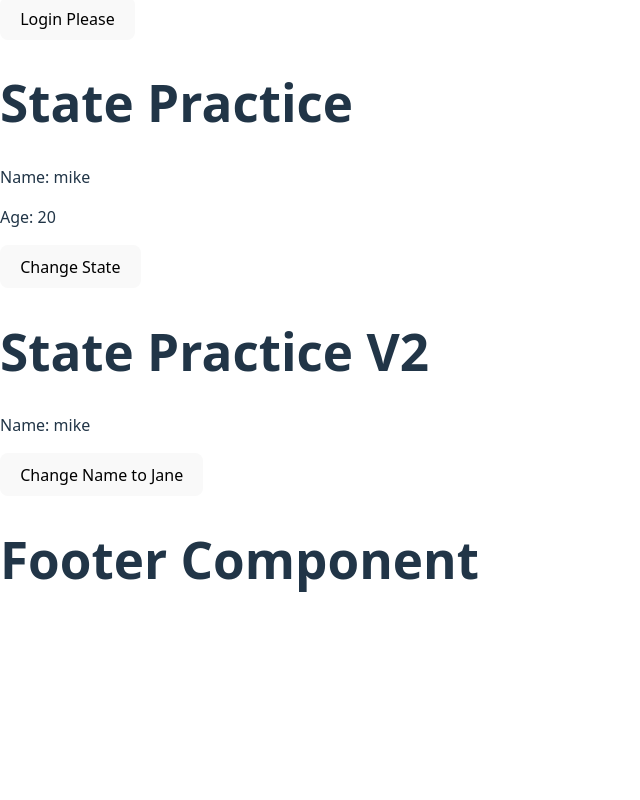
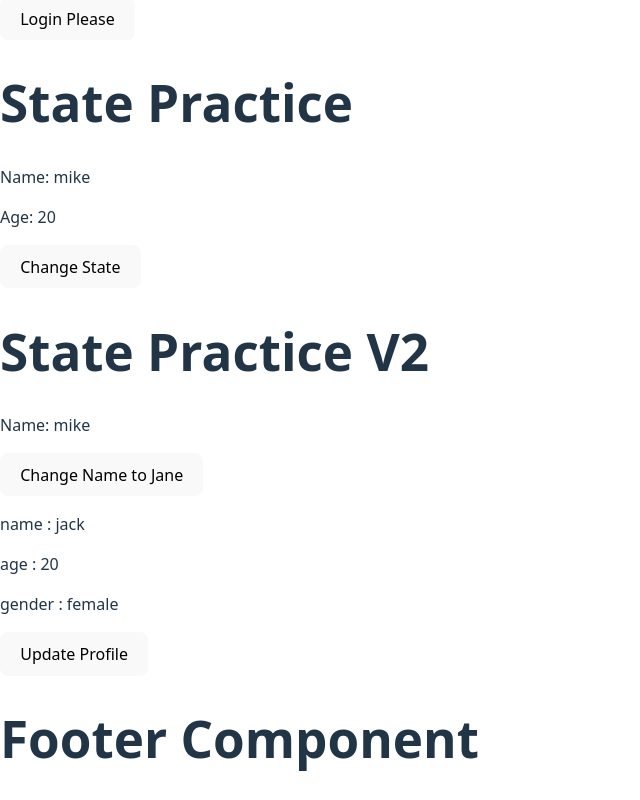
Before and after one commit to nana1243/react-typescript, a React (Vite) app: page / in a window 1280 px wide. Shown: the part 1541-2341 px from the top of the page, without its empty margins (0-640 px from the left). Before the commit the page ends 2162 px from the top, so only its background shows below. Built offline with nearby package versions, Linux system fonts and the light colour scheme.

Commit message:
fea)[6/24] 상태정의하기 미션

```diff
--- a/src/components/Main.tsx
+++ b/src/components/Main.tsx
@@ -11,6 +11,7 @@ import FormV2 from "./UI/FormV2";
 import ButtonV3 from "./UI/ButtonV3";
 import StatePractice from "./StatePractice/StatePractice";
 import StatePracticeV2 from "./StatePractice/StatePracticeV2";
+import Profile from "./StatePractice/Profile";
 
 function Main(props) {
     const referenceArray = [1,2,3,4];
@@ -71,7 +72,7 @@ function Main(props) {
             {/* section5. STATE */}
             <StatePractice/>
             <StatePracticeV2/>
-
+            <Profile/>
         </>
     );
 }
--- /dev/null
+++ b/src/components/StatePractice/Profile.tsx
@@ -0,0 +1,24 @@
+import React, {useState} from 'react';
+
+function Profile() {
+    const [name, setName] = useState<string>('jack');
+    const [age, setAge] = useState<number>(20);
+    const [gender, setGender] = useState<string>('female');
+
+    const handleUpdateProfile = () => {
+       setName('john');
+       setAge(25);
+       setGender('male');
+    }
+
+    return (
+        <>
+            <p>name : {name}</p>
+            <p>age :  {age}</p>
+            <p>gender : {gender}</p>
+            <button onClick={handleUpdateProfile}>Update Profile</button>
+        </>
+    );
+}
+
+export default Profile;
```
